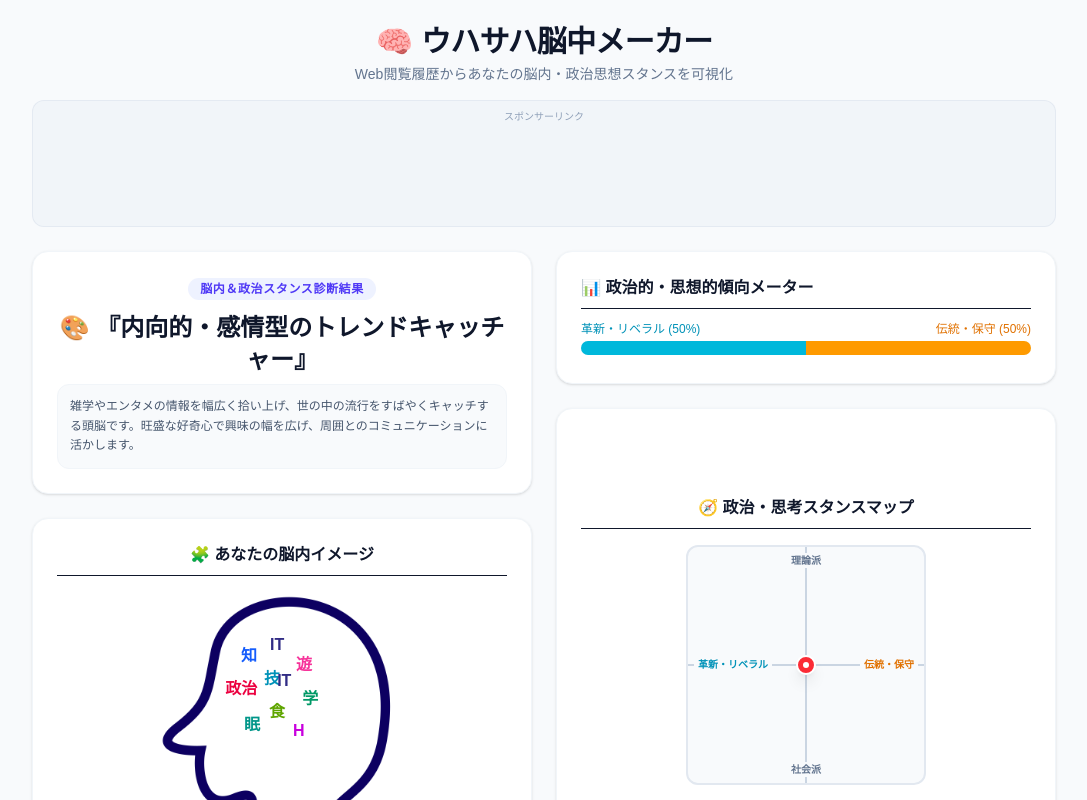
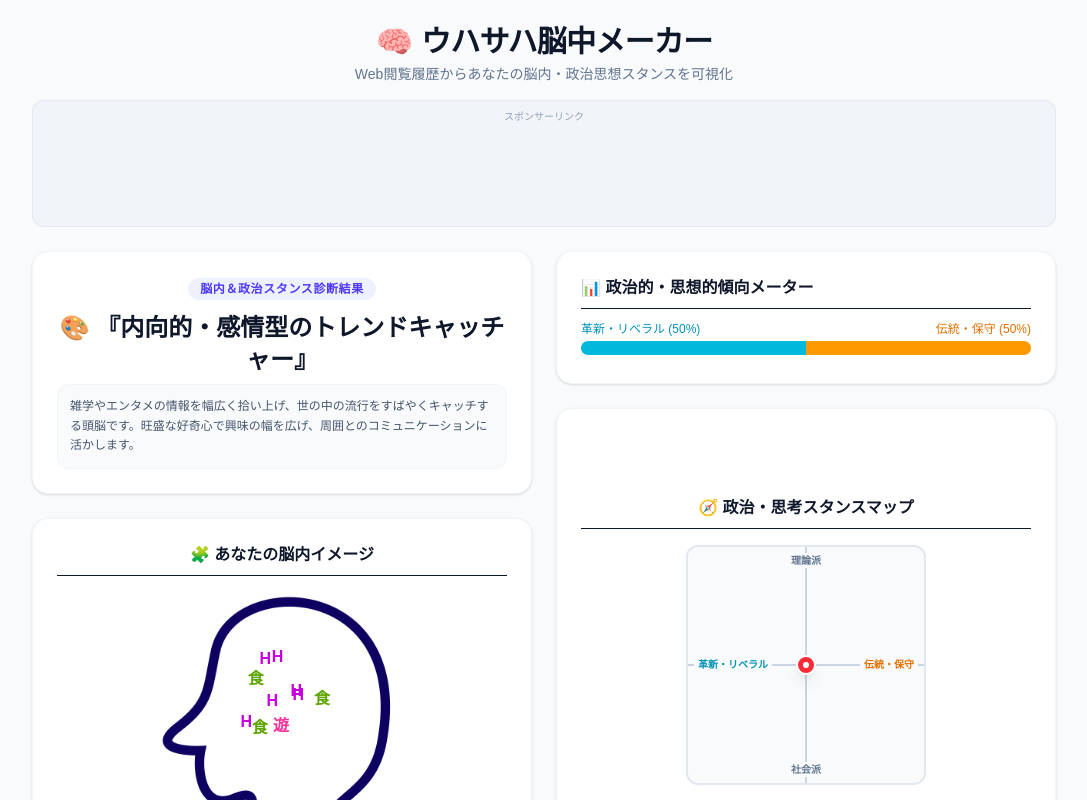
Before and after one commit to porigon53-coder/uyosayonounakame-ka-, a Next.js app in the folder app-brain-analyzer/: page /result in a window 1280 px wide. Shown: the top 800 px of the page, without its empty margins (96-1183 px from the left). Built offline with nearby package versions, Linux system fonts and the light colour scheme.

Commit message:
Fix dynamic random seed logic and set giant H mode probability to exactly 20 percent

```diff
--- a/app-brain-analyzer/app/result/page.tsx
+++ b/app-brain-analyzer/app/result/page.tsx
@@ -150,7 +150,7 @@ function ResultContent() {
   const sortedKeys = Object.keys(scores).sort((a, b) => scores[b] - scores[a]);
   const selectedKeys = sortedKeys.slice(0, 4);
 
-  // --- MBTI対立軸に基づく前半の判定（8パターン） ---
+  // MBTI対立軸
   const isExtrovert = scores.PLAY + scores.POLITICS > scores.IT + scores.STUDY;
   const isSensing = scores.FOOD + scores.SLEEP > scores.TECH + scores.KNOWLEDGE;
   const isThinking = scores.IT + scores.POLITICS > scores.PLAY + scores.SECRET;
@@ -254,60 +254,42 @@ function ResultContent() {
   const newsCount = scores.KNOWLEDGE + scores.POLITICS;
   const techCount = scores.IT + scores.TECH;
 
-  // メーターの比率算出 (リベラル % / 保守 %)
   const liberalRatio = Math.min(
     85,
     Math.max(15, Math.round(50 + (newsCount - techCount) * 5)),
   );
   const conservativeRatio = 100 - liberalRatio;
 
-  // 完全連動計算
   const xPos = Math.round(((conservativeRatio - 50) / 50) * 85);
   const yDiff = techCount - newsCount;
   const yPos = Math.min(85, Math.max(-85, yDiff * 18));
 
-  // --- 【新機能】巨大「H」判定 ＆ 25+パターン＋ランダム揺らぎ生成 ---
+  // --- 【確実に動作するランダム生成システム】 ---
   const [isBigHMode, setIsBigHMode] = useState(false);
-  const [randomOffset, setRandomOffset] = useState<number[]>([]);
+  const [activePatternIndex, setActivePatternIndex] = useState(0);
+  const [randomOffsets, setRandomOffsets] = useState<
+    { x: number; y: number }[]
+  >([]);
 
   useEffect(() => {
-    // スコアでSECRETが高いか、または約8%の確率で「巨大H」モード発動
-    const isSecretHigh = scores.SECRET > 2;
-    const isLuckyBigH = Math.random() < 0.08;
+    // 1. 巨大「H」モードの判定（20%の確率 OR SECRETスコアが一定以上）
+    const roll = Math.random();
+    const isBigH = roll < 0.2 || scores.SECRET > 3;
+    setIsBigHMode(isBigH);
 
-    if (isSecretHigh || isLuckyBigH) {
-      setIsBigHMode(true);
-    }
+    // 2. 20種類のパターンのうち、スコア＋ランダム要素で決定
+    const randomIndex = Math.floor(Math.random() * 20);
+    setActivePatternIndex(randomIndex);
 
-    // 各文字に少し位置・回転のランダム揺らぎ（エンタメ感向上）を与える
-    const offsets = Array.from({ length: 15 }, () => (Math.random() - 0.5) * 6);
-    setRandomOffset(offsets);
+    // 3. 各文字の位置の揺らぎ（±8px）
+    const offsets = Array.from({ length: 15 }, () => ({
+      x: (Math.random() - 0.5) * 16,
+      y: (Math.random() - 0.5) * 16,
+    }));
+    setRandomOffsets(offsets);
   }, []);
 
-  // レイアウトパターン判定
-  let layoutPatternIndex = 0;
-  if (top1 === "IT" && top2 === "TECH") layoutPatternIndex = 0;
-  else if (top1 === "POLITICS" && top2 === "KNOWLEDGE") layoutPatternIndex = 1;
-  else if (top1 === "PLAY" && top2 === "SECRET") layoutPatternIndex = 2;
-  else if (top1 === "FOOD" && top2 === "SLEEP") layoutPatternIndex = 3;
-  else if (top1 === "STUDY" && top2 === "KNOWLEDGE") layoutPatternIndex = 4;
-  else if (top1 === "IT" && top2 === "STUDY") layoutPatternIndex = 5;
-  else if (top1 === "PLAY" && top2 === "POLITICS") layoutPatternIndex = 6;
-  else if (top1 === "FOOD" && top2 === "KNOWLEDGE") layoutPatternIndex = 7;
-  else if (top1 === "TECH" && top2 === "PLAY") layoutPatternIndex = 8;
-  else if (top1 === "SECRET" && top2 === "FOOD") layoutPatternIndex = 9;
-  else if (top1 === "POLITICS" && top2 === "STUDY") layoutPatternIndex = 10;
-  else if (top1 === "SLEEP" && top2 === "IT") layoutPatternIndex = 11;
-  else if (top1 === "PLAY" && top2 === "KNOWLEDGE") layoutPatternIndex = 12;
-  else if (top1 === "SECRET" && top2 === "KNOWLEDGE") layoutPatternIndex = 13;
-  else if (top1 === "TECH" && top2 === "FOOD") layoutPatternIndex = 14;
-  else if (scores.IT > 5) layoutPatternIndex = 15;
-  else if (scores.POLITICS > 5) layoutPatternIndex = 16;
-  else if (scores.PLAY > 5) layoutPatternIndex = 17;
-  else if (scores.FOOD > 5) layoutPatternIndex = 18;
-  else layoutPatternIndex = 19;
-
-  // 20+パターンの基本定義
+  // 20種類の基本レイアウト
   const patterns = [
     [
       { top: "22%", left: "42%", word: wordMaster.IT },
@@ -551,7 +533,7 @@ function ResultContent() {
     ],
   ];
 
-  const activeLayout = patterns[layoutPatternIndex];
+  const activeLayout = patterns[activePatternIndex] || patterns[0];
 
   // おすすめ本2冊のデータ
   const recommendedBooks = [
@@ -621,7 +603,7 @@ function ResultContent() {
 
       {/* 4つの主要図（2列グリッド） */}
       <div className="max-w-5xl w-full grid grid-cols-1 md:grid-cols-2 gap-6 mb-6">
-        {/* 左カラム：1. 診断結果カード（解説文付き） ＆ 2. 脳内イメージ（顔画像） */}
+        {/* 左カラム：1. 診断結果カード ＆ 2. 脳内イメージ */}
         <div className="flex flex-col gap-6">
           <div className="bg-white rounded-2xl shadow-sm p-6 border border-slate-100 text-center">
             <span className="text-xs font-semibold uppercase tracking-wider bg-indigo-50 text-indigo-600 px-3 py-1 rounded-full">
@@ -647,22 +629,22 @@ function ResultContent() {
                 className="object-contain pointer-events-none"
               />
               <div className="absolute inset-0 select-none font-black flex items-center justify-center">
-                {/* 1. 【ご要望の演出】巨大「H」モード（頭の画像と同等の超特大サイズで1文字表示） */}
+                {/* 【20%の確率で発動】巨大「H」超特大演出 */}
                 {isBigHMode ? (
-                  <span className="text-fuchsia-600 font-black text-9xl leading-none transform translate-x-3 -translate-y-2 opacity-90 drop-shadow-xl animate-pulse">
+                  <span className="text-fuchsia-600 font-black text-9xl leading-none transform translate-x-2 -translate-y-2 opacity-95 drop-shadow-2xl animate-pulse">
                     H
                   </span>
                 ) : (
-                  /* 2. 通常モード（揺らぎランダムを加えた複数文字配置） */
+                  /* 通常モード：20種類×ランダム位置揺らぎ */
                   activeLayout.map((pos, idx) => {
-                    const offset = randomOffset[idx] || 0;
+                    const offset = randomOffsets[idx] || { x: 0, y: 0 };
                     return (
                       <span
                         key={idx}
                         className={`absolute ${pos.word.color} text-base leading-none transform -translate-x-1/2 -translate-y-1/2 transition-transform hover:scale-150`}
                         style={{
-                          top: `calc(${pos.top} + ${offset}px)`,
-                          left: `calc(${pos.left} + ${offset}px)`,
+                          top: `calc(${pos.top} + ${offset.y}px)`,
+                          left: `calc(${pos.left} + ${offset.x}px)`,
                         }}
                       >
                         {pos.word.text}
@@ -712,7 +694,6 @@ function ResultContent() {
               <div className="absolute w-full h-0.5 bg-slate-300"></div>
               <div className="absolute h-full w-0.5 bg-slate-300"></div>
 
-              {/* 上下左右軸ラベル */}
               <span className="absolute top-1.5 text-[10px] font-bold text-slate-500 bg-slate-50 px-1">
                 理論派
               </span>
@@ -739,7 +720,7 @@ function ResultContent() {
         </div>
       </div>
 
-      {/* 4つの図の下：画像付きおすすめ本アフィリエイト枠 */}
+      {/* おすすめ本 */}
       <div className="max-w-5xl w-full mb-6">
         <div className="bg-gradient-to-r from-amber-50/60 via-orange-50/60 to-amber-50/60 rounded-2xl p-6 border border-amber-200/60 shadow-sm">
           <div className="flex items-center gap-2 mb-4 border-b border-amber-200/80 pb-2">
@@ -802,7 +783,7 @@ function ResultContent() {
         </div>
       </div>
 
-      {/* 本の直下：𝕏 (Twitter) シェアボタン */}
+      {/* 𝕏 シェアボタン */}
       <div className="max-w-5xl w-full text-center mb-6">
         <button
           onClick={handleShare}
```
